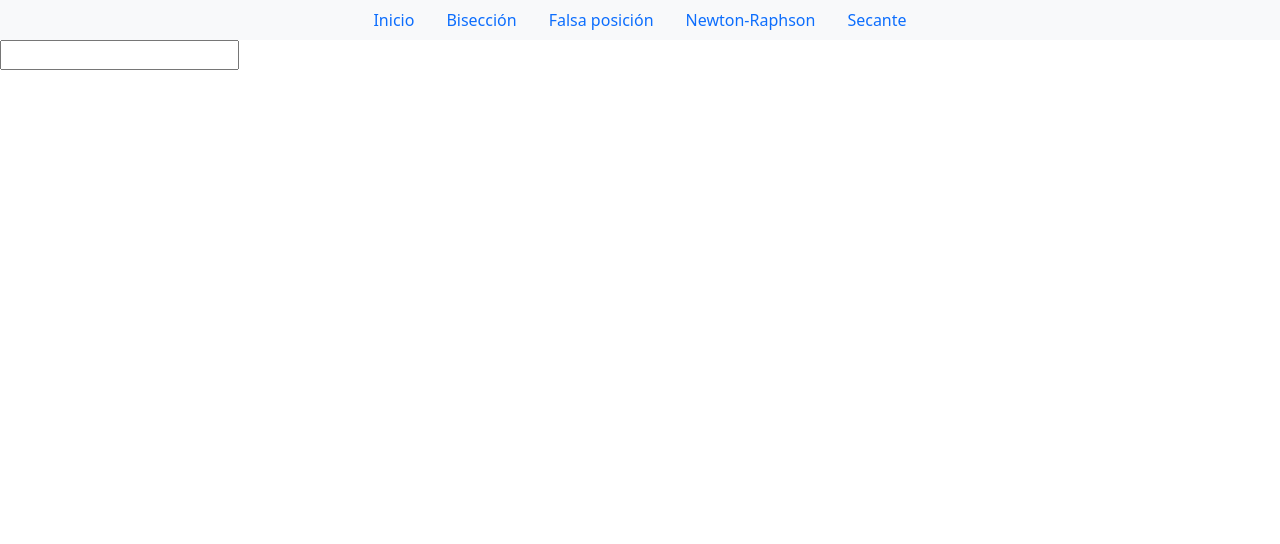
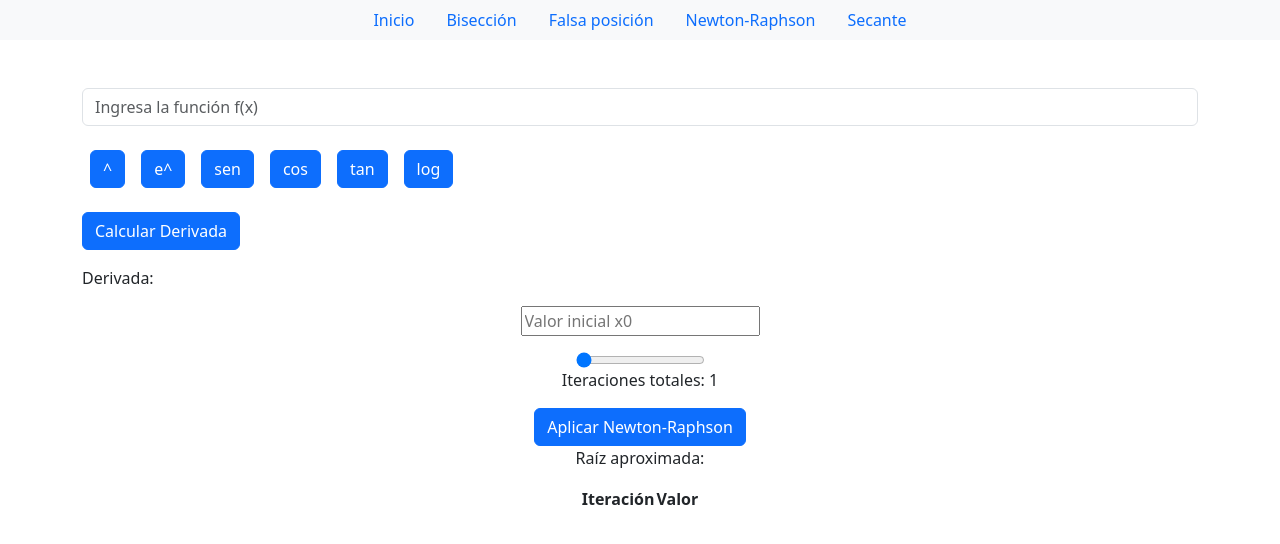
Before and after one commit to ChristianJesusC/ProyectoMateII, a React (Create React App) app: page /newton in a window 1280 px wide. Shown: the top 544 px of the page. Built offline with nearby package versions, Linux system fonts and the light colour scheme.

Commit message:
finalizaación de aagregado de funcion y newtonRaphson

```diff
--- a/package.json
+++ b/package.json
@@ -7,13 +7,16 @@
     "@testing-library/react": "^13.4.0",
     "@testing-library/user-event": "^13.5.0",
     "bootstrap": "^5.3.3",
+    "mathjs": "^12.4.1",
     "react": "^18.2.0",
     "react-bootstrap": "^2.10.2",
     "react-chartjs-2": "^5.2.0",
     "react-dom": "^18.2.0",
+    "react-plotly.js": "^2.6.0",
     "react-router-dom": "^6.22.3",
     "react-scripts": "5.0.1",
     "recharts": "^2.12.3",
+    "victory": "^37.0.1",
     "web-vitals": "^2.1.4"
   },
   "scripts": {
--- /dev/null
+++ b/src/components/calculadora.jsx
@@ -0,0 +1,47 @@
+import React from "react";
+import { Button, Container, Row, Col, Form } from "react-bootstrap";
+
+const Funcion = ({ funcion, setFuncion }) => {
+  const agregarOperador = (operador) => {
+    setFuncion(funcion + operador);
+  };
+
+  return (
+    <Container className="mt-5">
+      <Row>
+        <Col>
+          <Form.Control
+            type="text"
+            value={funcion}
+            onChange={(e) => setFuncion(e.target.value)}
+            placeholder="Ingresa la función f(x)"
+          />
+        </Col>
+      </Row>
+      <Row className="mt-3 justify-content-center">
+        <Col>
+          <Button className="m-2" onClick={() => agregarOperador("^")}>
+            ^
+          </Button>
+          <Button className="m-2" onClick={() => agregarOperador("e^")}>
+            e^
+          </Button>
+          <Button className="m-2" onClick={() => agregarOperador("sin(")}>
+            sen
+          </Button>
+          <Button className="m-2" onClick={() => agregarOperador("cos(")}>
+            cos
+          </Button>
+          <Button className="m-2" onClick={() => agregarOperador("tan(")}>
+            tan
+          </Button>
+          <Button className="m-2" onClick={() => agregarOperador("log(")}>
+            log
+          </Button>
+        </Col>
+      </Row>
+    </Container>
+  );
+};
+
+export default Funcion;
--- /dev/null
+++ b/src/css/Inicio.css
@@ -0,0 +1,26 @@
+.inicio-container {
+  display: flex;
+  flex-direction: column;
+  align-items: center;
+  justify-content: center;
+  height: 94vh;
+  background-color: #f0f0f0;
+}
+
+.info-container {
+  background-color: #ffffff;
+  padding: 20px;
+  border-radius: 10px;
+  box-shadow: 0 2px 4px rgba(0, 0, 0, 0.1);
+  text-align: center;
+}
+
+.info-container p {
+  margin: 10px 0;
+  font-size: 16px;
+}
+
+.info-container h1 {
+  font-size: 24px;
+  margin-bottom: 20px;
+}
--- a/src/pages/Falsa.jsx
+++ b/src/pages/Falsa.jsx
@@ -1,11 +1,12 @@
 import React from "react";
 import NavBarGeneral from "../components/navBarGeneral";
+import GraficaFuncion from "../components/graficaa";
 
 function Falsa() {
   return (
     <div>
       <NavBarGeneral />
-      Falsa
+      <GraficaFuncion/>
     </div>
   );
 }
--- a/src/pages/Inicio.jsx
+++ b/src/pages/Inicio.jsx
@@ -1,10 +1,28 @@
 import React from "react";
 import NavBarGeneral from "../components/navBarGeneral";
+import "../css/Inicio.css";
 
 function Inicio() {
+  const nombre = "Christian Jesús Chiu Valdivieso";
+  const matri = "224745, 223225";
+  const cuatrimestre = "5to Cuatrimestre";
+  const grupo = "Grupo C";
+  const materia = "Matemáticas para Ingeniería II	";
+  const universidad = "Universidad Politecnica de Chiapas";
+
   return (
     <div>
-      <NavBarGeneral/>
+      <NavBarGeneral />
+      <div className="inicio-container">
+        <div className="info-container">
+          <p>Nombre: {nombre}</p>
+          <p>Matriculas: {matri}</p>
+          <p>Cuatrimestre: {cuatrimestre}</p>
+          <p>Grupo: {grupo}</p>
+          <p>Materia: {materia}</p>
+          <p>Universidad: {universidad}</p>
+        </div>
+      </div>
     </div>
   );
 }
--- a/src/pages/NewtonRaphson.jsx
+++ b/src/pages/NewtonRaphson.jsx
@@ -1,14 +1,109 @@
-import React from "react";
+import React, { useState } from "react";
 import NavBarGeneral from "../components/navBarGeneral";
+import * as math from "mathjs";
+import { Button, Container, Row, Col } from 'react-bootstrap';
+import Funcion from "../components/calculadora";
 
 function NewtonRaphson() {
+  const [valorInicial, setValorInicial] = useState("");
+  const [raiz, setRaiz] = useState(null);
+  const [funcion, setFuncion] = useState("");
+  const [derivada, setDerivada] = useState("");
+  const [resultados, setResultados] = useState([]);
+  const [valorI, setValor] = useState(1);
+
+  const handleRangeChange = (event) => {
+    setValor(Number(event.target.value));
+  };
+
+  const calcularDerivada = () => {
+    try {
+      const deriv = math.derivative(funcion, 'x').toString();
+      setDerivada(deriv);
+    } catch (error) {
+      console.error('Error al calcular la derivada:', error);
+      setDerivada('Error en la función ingresada');
+    }
+  };
+  const aplicarNewtonRaphson = () => {
+    let valorActual = valorInicial;
+    let resultadosTemp = [];
+    for (let i = 0; i < valorI; i++) {
+      try {
+        const fxi = math.evaluate(funcion.replace(/x/g, `(${valorActual})`));
+        const dfxi = math.evaluate(derivada.replace(/x/g, `(${valorActual})`));
+        valorActual = valorActual - fxi / dfxi;
+        resultadosTemp.push(valorActual);
+      } catch (error) {
+        console.error("Error en el método de Newton-Raphson:", error);
+        break;
+      }
+    }
+    setRaiz(valorActual);
+    setResultados(resultadosTemp);
+  };
+
   return (
     <div>
       <NavBarGeneral />
-
-
-
-      <input />
+      <Funcion
+        funcion={funcion}
+        setFuncion={setFuncion}
+      />
+      <Container>
+      <Row className="mt-3">
+        <Col>
+          <Button onClick={calcularDerivada}>Calcular Derivada</Button>
+        </Col>
+      </Row>
+      <Row className="mt-3">
+        <Col>
+          <p>Derivada: {derivada}</p>
+        </Col>
+      </Row>
+      </Container>
+      <div
+        style={{
+          display: "flex",
+          flexDirection: "column",
+          alignItems: "center",
+        }}
+      >
+        <input
+          type="text"
+          value={valorInicial}
+          onChange={(e) => setValorInicial(e.target.value)}
+          placeholder="Valor inicial x0"
+        />
+        <p />
+        <input
+          type="range"
+          min="1"
+          max="5"
+          step="1"
+          value={valorI}
+          onChange={handleRangeChange}
+        />
+        <p>Iteraciones totales: {valorI}</p>
+        <Button onClick={aplicarNewtonRaphson}>Aplicar Newton-Raphson</Button>
+        <p>Raíz aproximada: {raiz}</p>
+        <table style={{ margin: "0 auto" }}>
+          <thead>
+            <tr>
+              <th>Iteración</th>
+              <th>Valor</th>
+            </tr>
+          </thead>
+          <tbody>
+            {resultados.map((resultado, index) => (
+              <tr key={index}>
+                <td>x{index +2}</td>
+                <td>{resultado}</td>
+              </tr>
+            ))}
+          </tbody>
+        </table>
+      </div>
     </div>
   );
 }
--- a/src/pages/Secante.jsx
+++ b/src/pages/Secante.jsx
@@ -1,10 +1,12 @@
 import React from "react";
 import NavBarGeneral from "../components/navBarGeneral";
+import Funcion from "../components/calculadora";
 
 function Secante() {
   return (
     <div>
       <NavBarGeneral />
+      <Funcion/>
       Secante
     </div>
   );
```
Also changed, not shown: src/components/graficaa.jsx (added), 1 other file (tests, documents, lock files or other folders).
